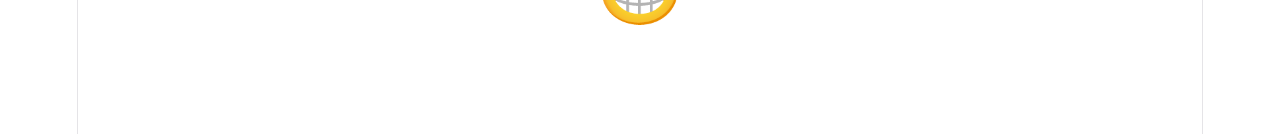
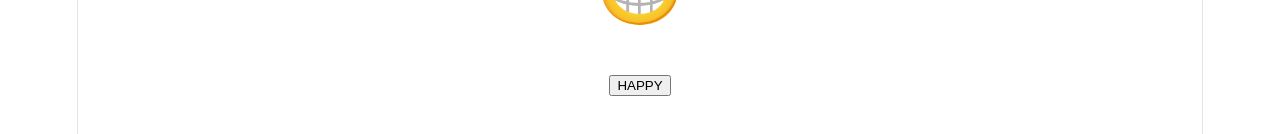
Before and after one commit to ufjf-dcc207/ufjf-dcc207-2026-3-a-atv06-deyvisonfernandes, a React (Vite) app: page / in a window 1280 px wide. Shown: the part 190-324 px from the top of the page. Built offline with nearby package versions, Linux system fonts and the light colour scheme.

Commit message:
tenta alterar variável

```diff
--- a/src/Emoji.tsx
+++ b/src/Emoji.tsx
@@ -9,10 +9,24 @@ const EMOJI_MAP = new Map<EMOJI_KEYS, string>([
 ]);
 
 
+
+
 export default function Emoji(){
+    let status:EMOJI_KEYS = "happy";
+    function happyClick(){
+        console.log("Status", status);
+        console.log("Happy!");
+        status = "cowboy";
+        console.log("Status", status);
+    }
+
     return(
+        <>
         <div className="emoji" >
-            {EMOJI_MAP.get("happy") || "🤔"}
+            {EMOJI_MAP.get(status) || "🤔"}
             </div>
+           <div className="acoes">
+            <button onClick = {happyClick}>HAPPY</button></div>
+           </>
     )
 }
```
